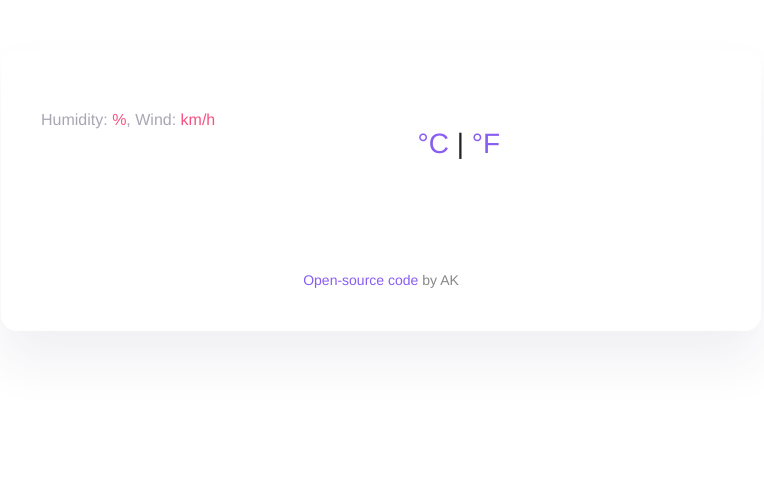
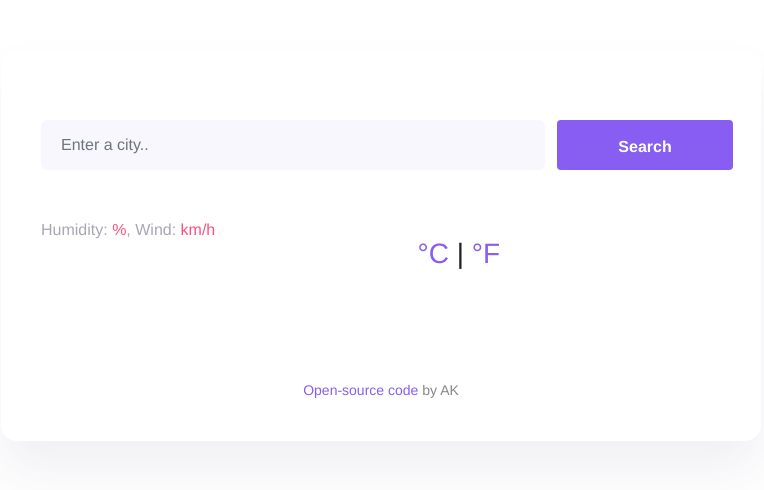
Before and after one commit to athita20/vanilla-weather-search, a plain HTML site: page index.html in a window 1280 px wide. Shown: the whole page, without its empty margins (259-1023 px from the left). Drawn offline with nearby package versions, Linux system fonts and the light colour scheme; no server answers.

Commit message:
Add search engine

```diff
--- a/app.js
+++ b/app.js
@@ -43,9 +43,20 @@ function displayWeather(response) {
   icon.setAttribute("alt", response.data.weather[0].description);
 }
 
-let cityInput = "Bangkok";
+function searchCity(cityInput) {
+  let apiKey = "31d9e4a87fd2740761d20aeaee4d9ab6";
+  let apiUrl = `https://api.openweathermap.org/data/2.5/weather?q=${cityInput}&appid=${apiKey}&units=metric`;
 
-let apiKey = "31d9e4a87fd2740761d20aeaee4d9ab6";
-let apiUrl = `https://api.openweathermap.org/data/2.5/weather?q=${cityInput}&appid=${apiKey}&units=metric`;
+  axios.get(apiUrl).then(displayWeather);
+}
 
-axios.get(apiUrl).then(displayWeather);
+function handleSubmit(event) {
+  event.preventDefault();
+  let cityInput = document.querySelector(".search-input").value;
+  searchCity(cityInput);
+}
+
+let form = document.querySelector("form");
+form.addEventListener("submit", handleSubmit);
+
+searchCity("Bangkok");
--- a/index.html
+++ b/index.html
@@ -17,6 +17,24 @@
   <body>
     <div class="container">
       <div class="weather-search">
+        <form>
+          <div class="row">
+            <div class="col-9">
+              <input
+                type="search"
+                placeholder="Enter a city.."
+                class="form-control search-input"
+              />
+            </div>
+            <div class="col-3 p-0">
+              <input
+                type="submit"
+                class="btn btn-primary w-100"
+                value="Search"
+              />
+            </div>
+          </div>
+        </form>
         <div class="row">
           <div class="col-6">
             <h1 id="city"></h1>
--- a/style.css
+++ b/style.css
@@ -9,6 +9,29 @@
   color: #878787;
   margin-top: 50px;
   max-width: 760px;
+}
+
+form {
+  margin-top: 30px;
+  padding-bottom: 30px;
+}
+
+.search-input {
+  background: #f9f7fe;
+  border: none;
+  padding: 15px 20px;
+  border-radius: 6px;
+  font-size: 16px;
+  height: 50px;
+}
+
+.btn {
+  background: #885df1;
+  font-weight: 700;
+  font-size: 16px;
+  padding: 15px 0;
+  border: none;
+  height: 50px;
 }
 
 h1 {
```
